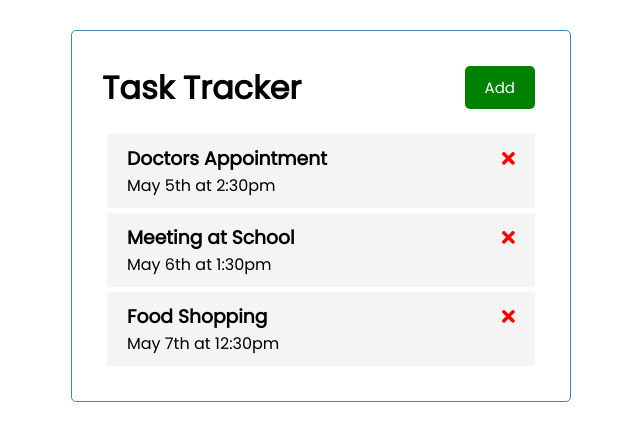
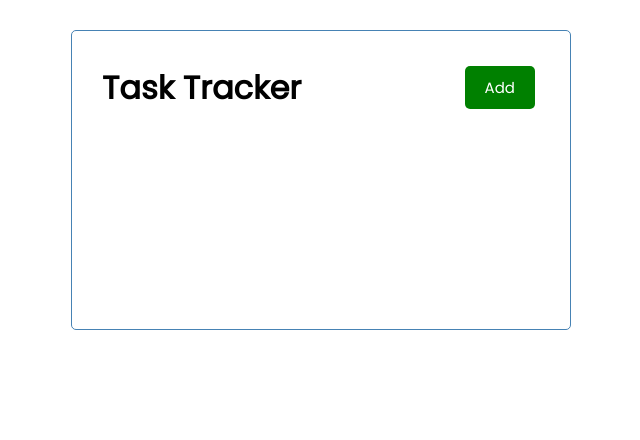
Before and after one commit to Toppedyk/angular-test, an Angular app: page / in a window 1280 px wide. Shown: the top 440 px of the page, without its empty margins (319-959 px from the left). Built offline with nearby package versions, Linux system fonts and the light colour scheme; data requests are answered from the project's data file.

Commit message:
deleted tasks

```diff
--- a/db.json
+++ b/db.json
@@ -1,22 +1,3 @@
 {
-  "tasks": [
-  {
-    "id":1,
-    "text": "Doctors Appointment",
-    "day": "May 5th at 2:30pm",
-    "reminder":true
-  },
-    {
-    "id":2,
-    "text": "Meeting at School",
-    "day": "May 6th at 1:30pm",
-    "reminder":true
-  },
-    {
-    "id":3,
-    "text": "Food Shopping",
-    "day": "May 7th at 12:30pm",
-    "reminder":false
-  }
-]
+  "tasks": []
 }
--- a/src/app/components/tasks/tasks.component.ts
+++ b/src/app/components/tasks/tasks.component.ts
@@ -17,7 +17,7 @@ export class TasksComponent implements OnInit {
   }
 
   deleteTask(task: Task){
-    this.taskService.deleteTask(task).subscribe(()=> (this.tasks = this.tasks.filter((t) => t.id ! === task.id)));
+    this.taskService.deleteTask(task).subscribe(()=> (this.tasks = this.tasks.filter((t) => t.id !== task.id)));
   }
 
 }
```
